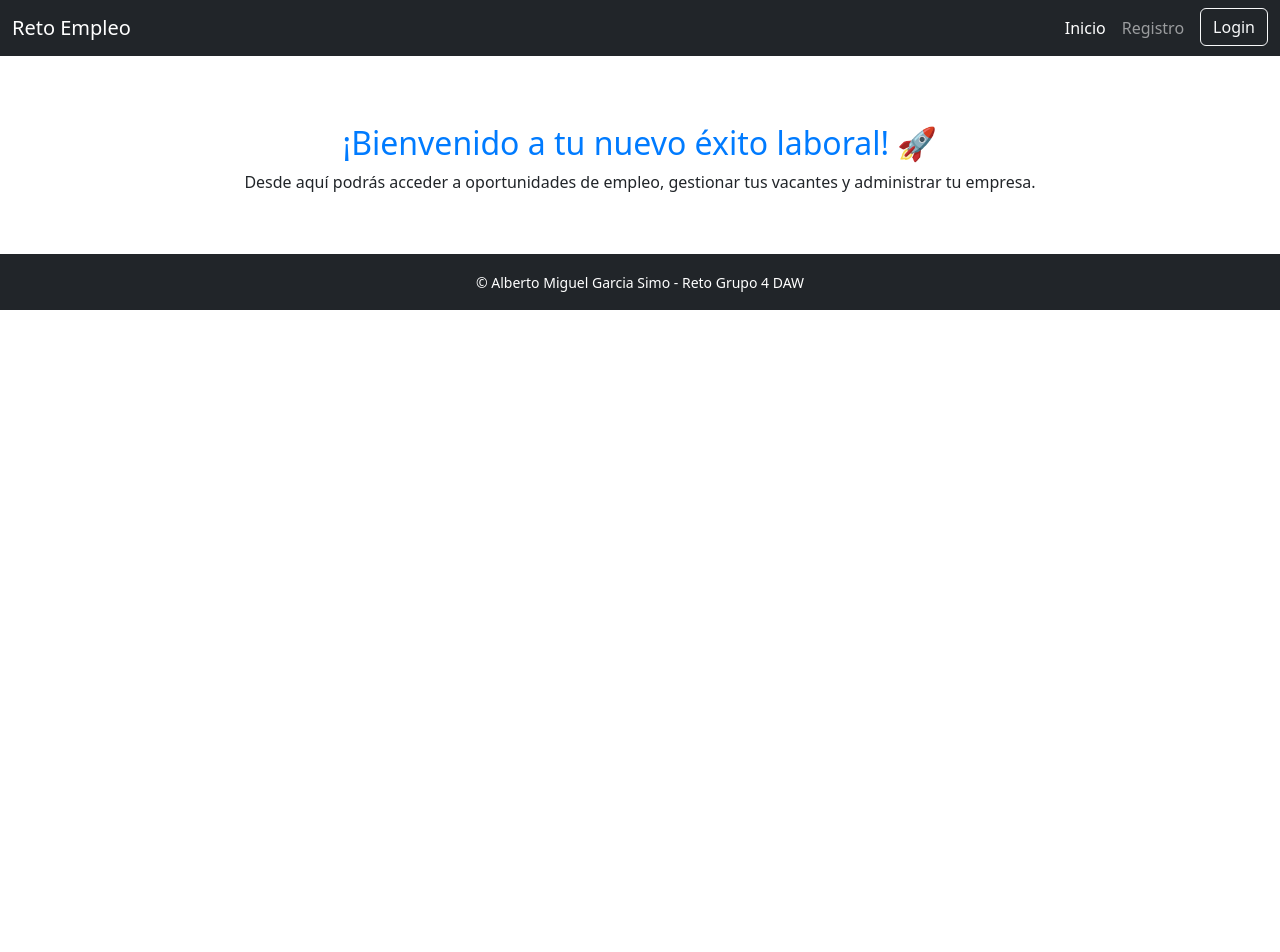
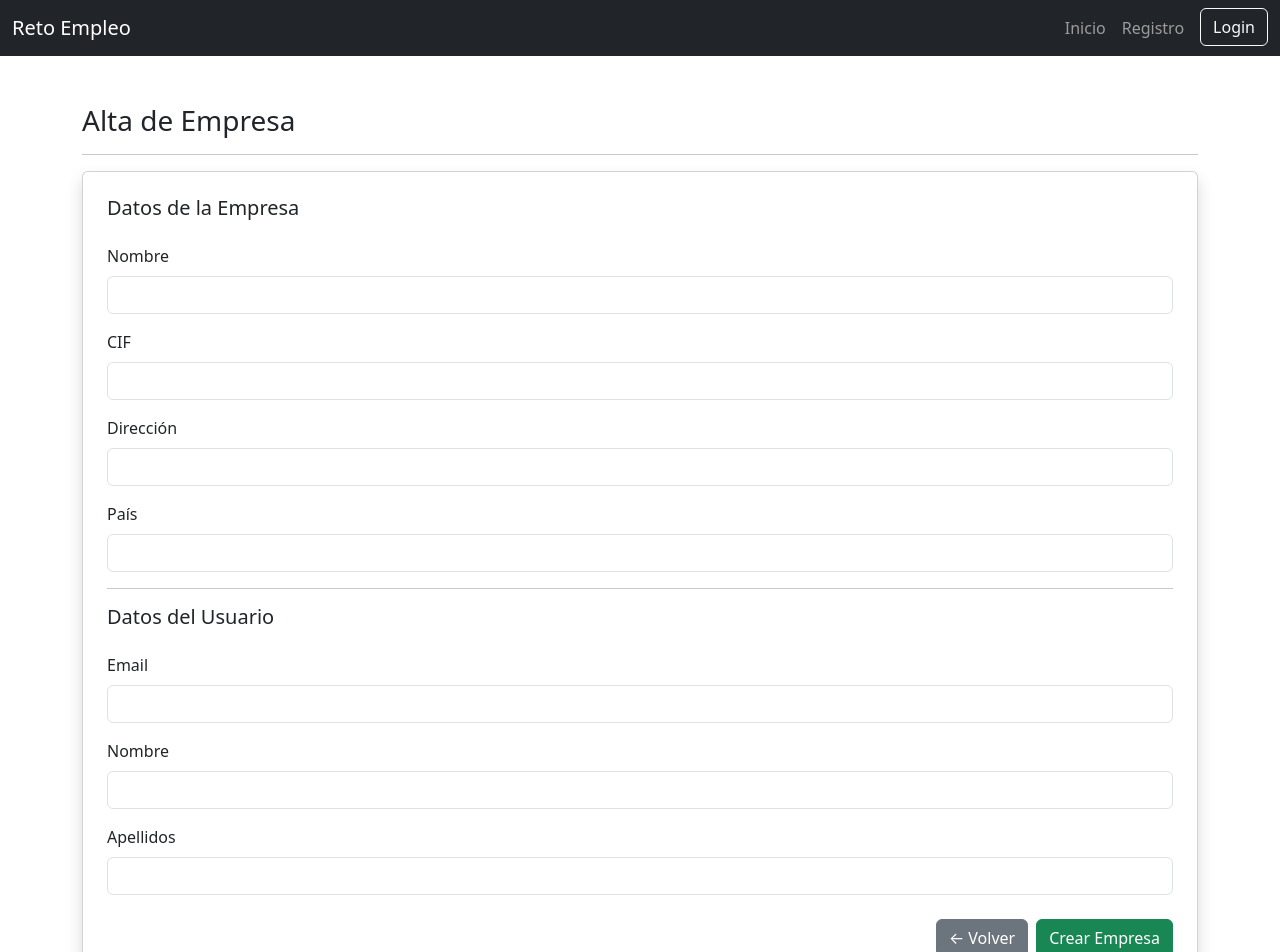
Before and after one commit to algarciasi/RetoAngular-master, an Angular app: page /empresas/nueva in a window 1280 px wide. Before the commit this address led to /home. Shown: the top 952 px of the page. Before the commit the page ends 800 px from the top, so only its background shows below. Built offline with nearby package versions, Linux system fonts and the light colour scheme.

Commit message:
Empresa Creada OK (rol admon)

```diff
--- a/src/app/app.routes.ts
+++ b/src/app/app.routes.ts
@@ -7,6 +7,7 @@ import { SolicitudesListComponent } from './pages/solicitudes-list/solicitudes-l
 import { HomeInicioComponent } from './pages/home-inicio/home-inicio.component';
 import { EmpresaFormComponent } from './pages/empresas-form/empresas-form.component';
 import { EmpresaDetalleComponent } from './components/empresa-detalle/empresa-detalle.component';
+import { EmpresaNuevaComponent } from './components/empresa-nueva/empresa-nueva.component';
 
 export const routes: Routes = [
   { path: '', pathMatch: 'full', redirectTo: 'home' },
@@ -18,5 +19,6 @@ export const routes: Routes = [
   { path: 'solicitudes', component: SolicitudesListComponent},
   { path: 'empresas/editar/:id', component: EmpresaFormComponent},
   { path: 'empresa/:id', component: EmpresaDetalleComponent },
+  { path: 'empresas/nueva', component: EmpresaNuevaComponent },
   { path: '**', redirectTo: 'home' }
 ];
--- /dev/null
+++ b/src/app/components/empresa-nueva/empresa-nueva.component.html
@@ -0,0 +1,53 @@
+<section>
+    <h3>Alta de Empresa</h3>
+    <hr>
+
+    <form class="card shadow p-4" (ngSubmit)="crearEmpresa()">
+
+    <h5>Datos de la Empresa</h5>
+      <div class="mt-3">
+        <label for="nombre" class="form-label">Nombre</label>
+        <input type="text" id="nombre" class="form-control" [(ngModel)]="empresa.nombre" name="nombre" required>
+      </div>
+
+      <div class="mt-3">
+        <label for="cif" class="form-label">CIF</label>
+        <input type="text" id="cif" class="form-control" [(ngModel)]="empresa.cif" name="cif" required>
+      </div>
+
+      <div class="mt-3">
+        <label for="direccion" class="form-label">Dirección</label>
+        <input type="text" id="direccion" class="form-control" [(ngModel)]="empresa.direccion" name="direccion" required>
+      </div>
+
+      <div class="mt-3">
+        <label for="pais" class="form-label">País</label>
+        <input type="text" id="pais" class="form-control" [(ngModel)]="empresa.pais" name="pais" required>
+      </div>
+
+      <hr>
+
+      <h5>Datos del Usuario</h5>
+
+      <div class="mt-3">
+        <label for="email" class="form-label">Email</label>
+        <input type="email" id="email" class="form-control" [(ngModel)]="empresa.usuario.email" name="email" required>
+      </div>
+
+      <div class="mt-3">
+        <label for="nombreUsuario" class="form-label">Nombre</label>
+        <input type="text" id="nombreUsuario" class="form-control" [(ngModel)]="empresa.usuario.nombre" name="nombreUsuario" required>
+      </div>
+
+      <div class="mt-3">
+        <label for="apellidos" class="form-label">Apellidos</label>
+        <input type="text" id="apellidos" class="form-control" [(ngModel)]="empresa.usuario.apellidos" name="apellidos" required>
+      </div>
+
+      <div class="d-flex justify-content-end mt-4">
+        <button class="btn btn-secondary me-2" [routerLink]="['/admon']" type="button">← Volver</button>
+        <button type="submit" class="btn btn-success">Crear Empresa</button>
+      </div>
+
+    </form>
+  </section>
--- /dev/null
+++ b/src/app/components/empresa-nueva/empresa-nueva.component.ts
@@ -0,0 +1,74 @@
+import { CommonModule } from '@angular/common';
+import { HttpClient, HttpHeaders } from '@angular/common/http';
+import { Component } from '@angular/core';
+import { FormsModule } from '@angular/forms';
+import { Router, RouterModule } from '@angular/router';
+import { Empresa } from '../../interface/empresa';
+
+@Component({
+  selector: 'app-empresa-nueva',
+  standalone: true,
+  imports: [CommonModule, FormsModule, RouterModule],
+  templateUrl: './empresa-nueva.component.html',
+  styleUrl: './empresa-nueva.component.css'
+})
+export class EmpresaNuevaComponent {
+  empresa: Empresa = {
+    idEmpresa: 0,
+    nombre: '',
+    cif: '',
+    direccion: '',
+    pais: '',
+    usuario: {
+      email: '',
+      nombre: '',
+      apellidos: '',
+      enabled: 1,
+      fecha: new Date(),
+      rol: 'EMPRESA',
+      password: ''
+    }
+  };
+
+  constructor(private http: HttpClient, private router: Router) {}
+
+  crearEmpresa(): void {
+    const usuarioPayload = {
+      email: this.empresa.usuario.email,
+      nombre: this.empresa.usuario.nombre,
+      apellidos: this.empresa.usuario.apellidos
+    };
+
+    const payload = {
+      empresa: {
+        nombre: this.empresa.nombre,
+        cif: this.empresa.cif,
+        direccion: this.empresa.direccion,
+        pais: this.empresa.pais,
+        usuario: usuarioPayload
+      },
+      usuario: usuarioPayload
+    };
+
+    const email = localStorage.getItem('email');
+    const password = localStorage.getItem('password');
+
+    let headers = new HttpHeaders({ 'Content-Type': 'application/json' });
+
+    if (email && password) {
+      headers = headers.set('Authorization', 'Basic ' + btoa(`${email}:${password}`));
+    }
+
+    this.http.post(`http://localhost:8086/empresas/nueva`, payload, { headers })
+      .subscribe({
+        next: () => {
+          alert('Empresa creada correctamente');
+          this.router.navigate(['/admon']);
+        },
+        error: (err) => {
+          console.error('Error al crear empresa', err);
+          alert('Error al crear la empresa. Revisa los datos.');
+        }
+      });
+  }
+}
--- a/src/app/components/navbar/navbar.component.html
+++ b/src/app/components/navbar/navbar.component.html
@@ -19,8 +19,18 @@
 
         @if (isLoggedIn()) {
           <li class="nav-item">
-              <a class="nav-link disabled">Bienvenido, {{ usuario()?.nombre }} (ID: {{ usuario()?.email }})</a>
+            <a class="nav-link disabled">
+              Bienvenido, {{ usuario()?.nombre }} (Usuario: {{ usuario()?.email }} {{ usuario()?.rol }})
+            </a>
           </li>
+
+          <!-- 🔥 Botón "Alta Empresa" SOLO para ADMIN -->
+          @if (usuario()?.rol === 'ADMON') {
+            <li class="nav-item">
+              <a class="btn btn-success ms-2" [routerLink]="['/empresas/nueva']">+ Alta Empresa</a>
+            </li>
+          }
+
           <li class="nav-item">
             <button class="btn btn-outline-light ms-2" (click)="logout()">Logout</button>
           </li>
--- a/src/app/components/navbar/navbar.component.ts
+++ b/src/app/components/navbar/navbar.component.ts
@@ -1,5 +1,5 @@
 import { Component } from '@angular/core';
-import { RouterLink, RouterLinkActive } from '@angular/router';
+import { RouterLink, RouterLinkActive, RouterModule } from '@angular/router';
 import { AuthService } from '../../services/auth.service';
 
 @Component({
@@ -13,7 +13,7 @@ export class NavbarComponent {
   usuario;
   isLoggedIn;
 
-  constructor(private authService: AuthService) {
+  constructor(public authService: AuthService) {
     this.usuario = this.authService.usuario;
     this.isLoggedIn = this.authService.isLoggedIn;
   }
--- a/src/app/services/auth.service.ts
+++ b/src/app/services/auth.service.ts
@@ -11,7 +11,8 @@ export class AuthService {
   private _usuario = signal<Usuario | null>(null);
 
   readonly usuario = computed(() => this._usuario());
-  isLoggedIn = computed(() => this._usuario() !== null);
+  readonly isLoggedIn = computed(() => this._usuario() !== null);
+  readonly isAdmin = computed(() => this._usuario()?.rol === 'ADMON');
 
   constructor(private http: HttpClient, private router: Router) {}
 
@@ -52,7 +53,11 @@ export class AuthService {
       .pipe(
         tap((response) => {
           console.log('Login exitoso:', response);
-          this._usuario.set({ email: email } as Usuario);
+          this._usuario.set({
+            email: response.username,
+            rol: response.rol,
+            nombre: response.nombre // si lo tienes disponible
+          } as Usuario);
           // Guardar las credenciales en localStorage (¡CUIDADO CON LA SEGURIDAD!)
           localStorage.setItem('email', email);
           localStorage.setItem('password', password);
```
Also changed, not shown: src/app/components/empresa-nueva/empresa-nueva.component.css (added). Lines whose indentation alone changed are shown as unchanged.
